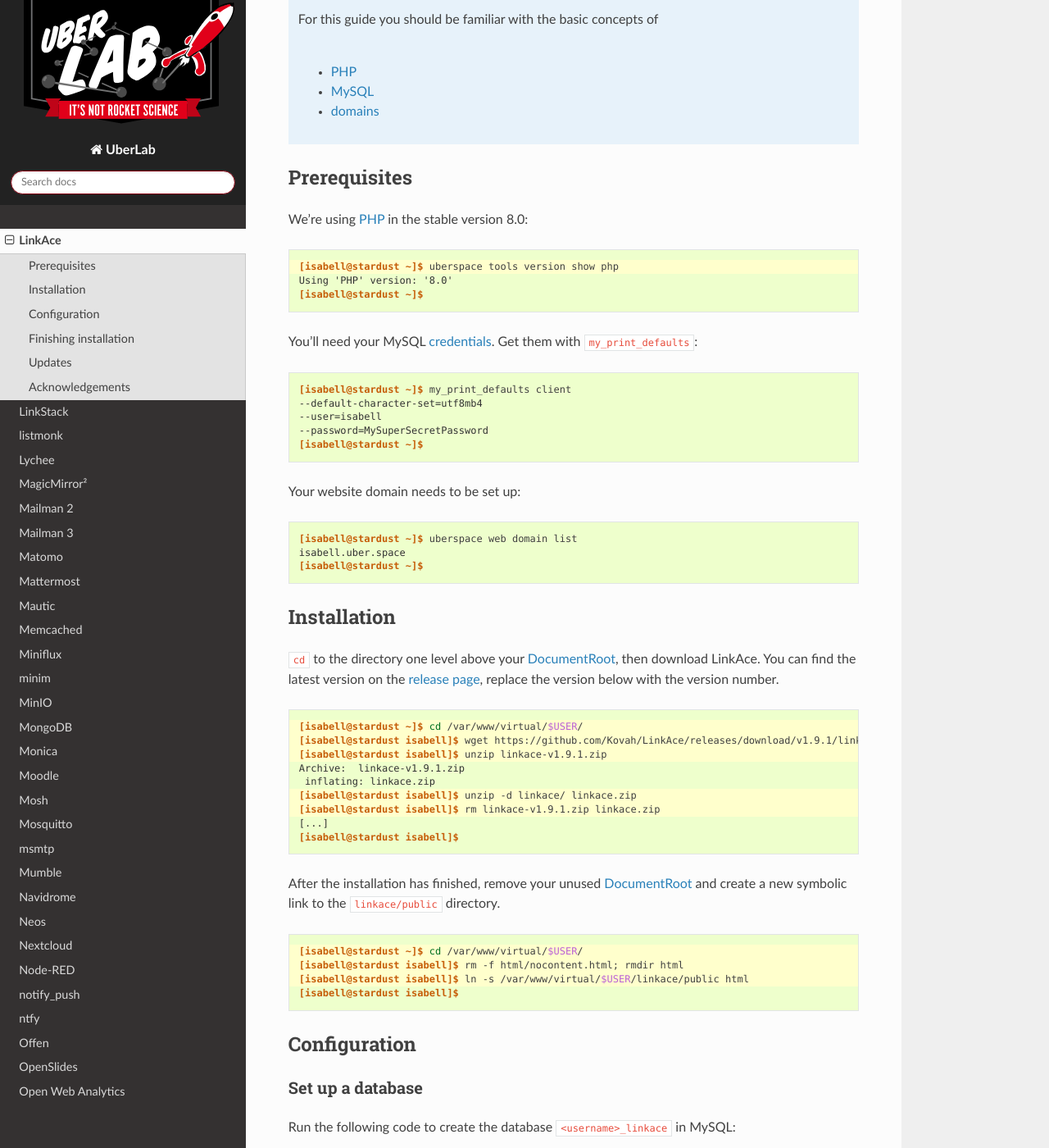
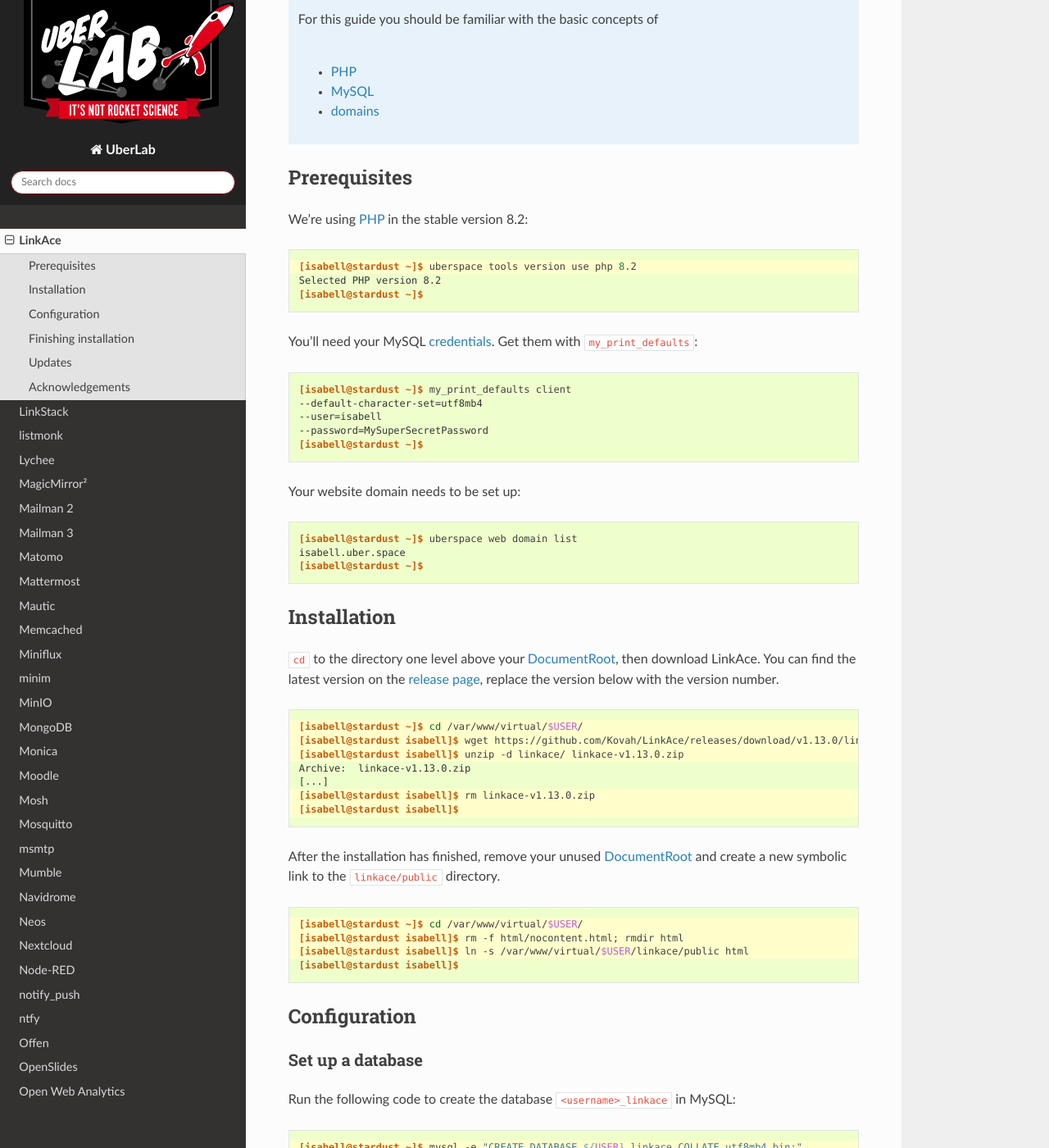
Before and after one commit to Uberspace/lab, a Sphinx documentation site: the page built from source/guide_linkace.rst, in a window 1280 px wide and 1400 px high, scrolled down 857 px. Shown: the whole window at 82% size. Built offline with Sphinx 7.4.7 and the Read the Docs theme 2.0.0, drawn with Linux system fonts in a browser that asks for light colours; some of the changed text lies outside the part shown.

Commit message:
[linkace] Update guide to PHP 8.2

```diff
--- a/source/guide_linkace.rst
+++ b/source/guide_linkace.rst
@@ -29,13 +29,13 @@
 Prerequisites
 =============
 
-We’re using :manual:`PHP <lang-php>` in the stable version 8.0:
+We’re using :manual:`PHP <lang-php>` in the stable version 8.2:
 
 .. code-block:: console
  :emphasize-lines: 1
 
- [isabell@stardust ~]$ uberspace tools version show php
- Using 'PHP' version: '8.0'
+ [isabell@stardust ~]$ uberspace tools version use php 8.2
+ Selected PHP version 8.2
  [isabell@stardust ~]$
 
 .. include:: includes/my-print-defaults.rst
@@ -53,13 +53,11 @@
  :emphasize-lines: 1,2,3,6,7
 
  [isabell@stardust ~]$ cd /var/www/virtual/$USER/
- [isabell@stardust isabell]$ wget https://github.com/Kovah/LinkAce/releases/download/v1.9.1/linkace-v1.9.1.zip
- [isabell@stardust isabell]$ unzip linkace-v1.9.1.zip
- Archive:  linkace-v1.9.1.zip
-  inflating: linkace.zip
- [isabell@stardust isabell]$ unzip -d linkace/ linkace.zip
- [isabell@stardust isabell]$ rm linkace-v1.9.1.zip linkace.zip
+ [isabell@stardust isabell]$ wget https://github.com/Kovah/LinkAce/releases/download/v1.13.0/linkace-v1.13.0.zip
+ [isabell@stardust isabell]$ unzip -d linkace/ linkace-v1.13.0.zip
+ Archive:  linkace-v1.13.0.zip
  [...]
+ [isabell@stardust isabell]$ rm linkace-v1.13.0.zip
  [isabell@stardust isabell]$
 
 After the installation has finished, remove your unused :manual:`DocumentRoot <web-documentroot>` and create a new symbolic link to the ``linkace/public`` directory.
@@ -127,10 +125,7 @@
 
  [isabell@stardust ~]$ cd /var/www/virtual/$USER/
  [isabell@stardust isabell]$ wget https://github.com/Kovah/LinkAce/releases/download/vx.x.x/linkace-vx.x.x.zip
- [isabell@stardust isabell]$ unzip linkace-vx.x.x.zip
- Archive:  linkace-vx.x.x.zip
-  inflating: linkace.zip
- [isabell@stardust isabell]$ unzip -d linkace/ -o linkace.zip
+ [isabell@stardust isabell]$ unzip -d linkace/ -o linkace-vx.x.x.zip
  [isabell@stardust isabell]$ rm "*".zip
  [...]
  [isabell@stardust isabell]$
@@ -157,6 +152,6 @@
 
 ----
 
-Tested with LinkAce v1.9.1 and Uberspace 7.12.0
+Tested with LinkAce v1.13.0 and Uberspace 7.15.8
 
 .. author_list::
```
